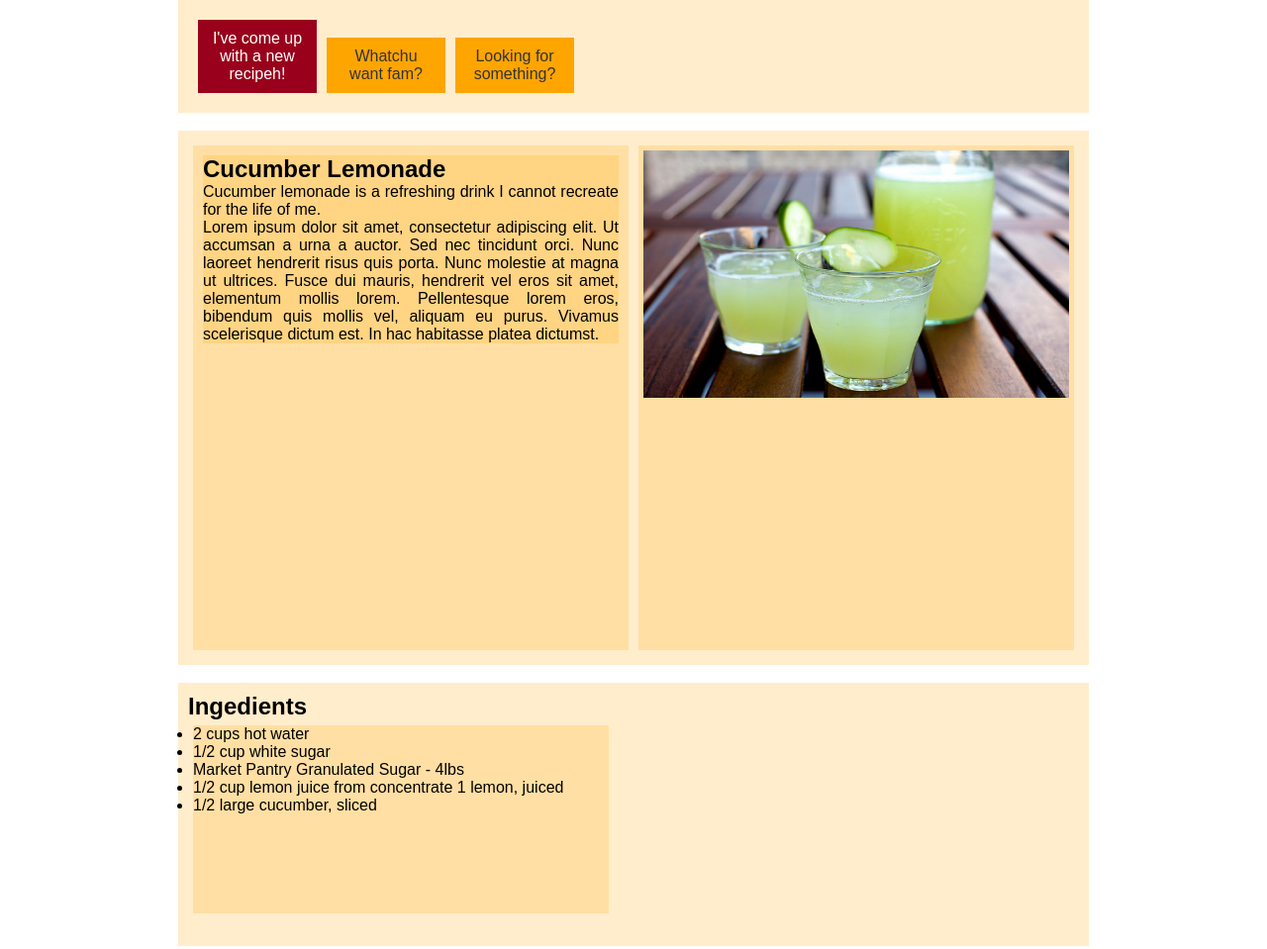
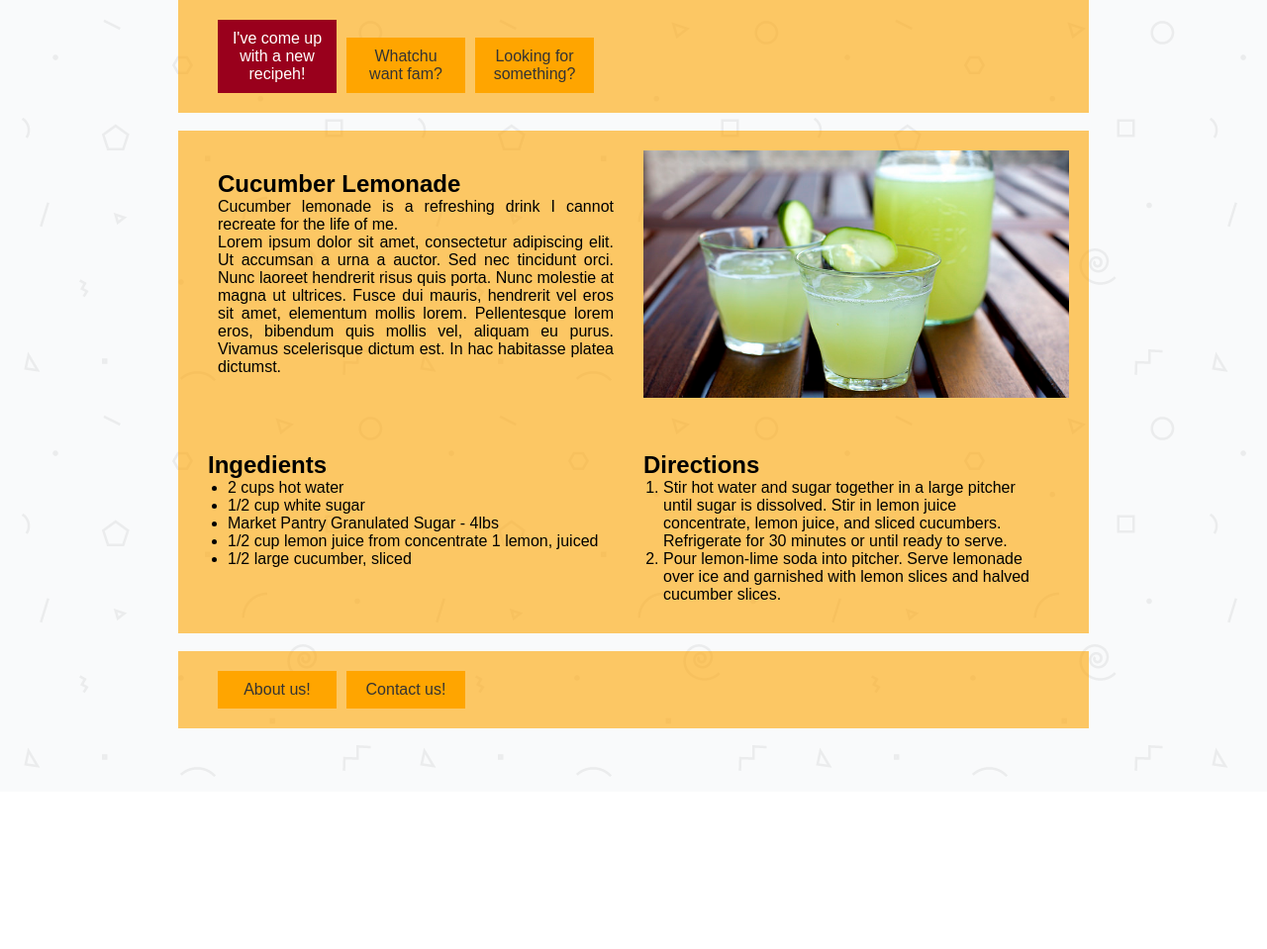
Before and after one commit to Danny-Wilkins/Web_Dev_Spring_2017, a plain HTML site: page Week_3/lemonade.html in a window 1280 px wide. Shown: the top 959 px of the page at 99% size. After the commit the page ends 800 px from the top, so only its background shows below. Drawn offline with Linux system fonts and the light colour scheme.

Commit message:
Made things a little less sucky

```diff
--- a/Week_3/lemonade.html
+++ b/Week_3/lemonade.html
@@ -34,10 +34,9 @@
         </div>
         <br class="clear">
     </div>
-    <br>
     <div class="container clear-fix">
-        <h2>Ingedients</h2>
         <div class="thumbnail-desc">
+            <h2>Ingedients</h2>
             <ul>
                 <li>2 cups hot water</li>
                 <li>1/2 cup white sugar</li>
@@ -46,12 +45,8 @@
                 <li>1/2 large cucumber, sliced</li>
             </ul>
         </div>
-        <br class="clear">
-    </div>
-    <br>
-    <div class="container clear-fix">
-        <h2>Directions</h2>
         <div class="thumbnail-desc">
+            <h2>Directions</h2>
             <ol>
                 <li>Stir hot water and sugar together in a large pitcher until sugar is dissolved. Stir in lemon juice concentrate, lemon juice, and sliced cucumbers. Refrigerate for 30 minutes or until ready to serve.</li>
                 <li>Pour lemon-lime soda into pitcher. Serve lemonade over ice and garnished with lemon slices and halved cucumber slices.</li>
--- a/Week_3/styles.css
+++ b/Week_3/styles.css
@@ -7,11 +7,17 @@
 body {
     font-family: Arial, Helvetica, sans-serif;
     color: #000000;
+    background-color: white;
+    background: url("img/geometry2/geometry2/geometry2.png");
 }
 
-div {
+header div {
+    background-color: rgba(255, 165, 0, 0.6);
+}
+
+/*div {
     background-color: rgba(255, 165, 0, 0.2);
-}
+}*/
 
 p {
     text-align: justify;
@@ -24,6 +30,7 @@ header ul {
     padding: 10px;
     /*background-color: rgba(255, 165, 0, 1.0);*/
     font-size: 0px;
+    float: left;
 }
 
 header li {
@@ -91,11 +98,21 @@ footer li a:hover {
     color: white;
 }
 
+ul {
+    margin-left: 20px;
+}
+
+ol {
+    margin-left: 20px;
+}
+
 .container {
     width: 900px;
+    height: auto;
     margin: 0 auto;
     padding: 10px;
     position: relative;
+    background-color: rgba(255, 165, 0, 0.6);
 }
 
 .header-bar {
@@ -114,26 +131,29 @@ footer li a:hover {
 
 .thumbnail-image {
     width: 430px;
-    height: 500px;
+    height: auto;
     padding: 5px;
     margin: 5px;
     float: left;
 }
 
 .thumbnail-desc {
-    width: 420px;
-    height: 190px;
-    margin: 5px;
+    width: 400px;
+    height: auto;
+    margin: 20px;
+
+    float: left;
     /*Apparently this makes a container float to the bottom but it's floating past the bottom a bit?*/
 
 }
 
 .sidebar {
     width: 200px;
-    height: 500px;
+    height: auto;
     /*padding: 10px;*/
     margin: 10px;
     float: right;
+    background-color: rgba(255, 165, 0, 0.4);
 }
 
 .sidebar ul {
```
Also changed, not shown: Week_3/about.html (+2 -2 lines), Week_3/contact.html (+2 -2 lines), Week_3/img/geometry2/geometry2/geometry2.png (added).
